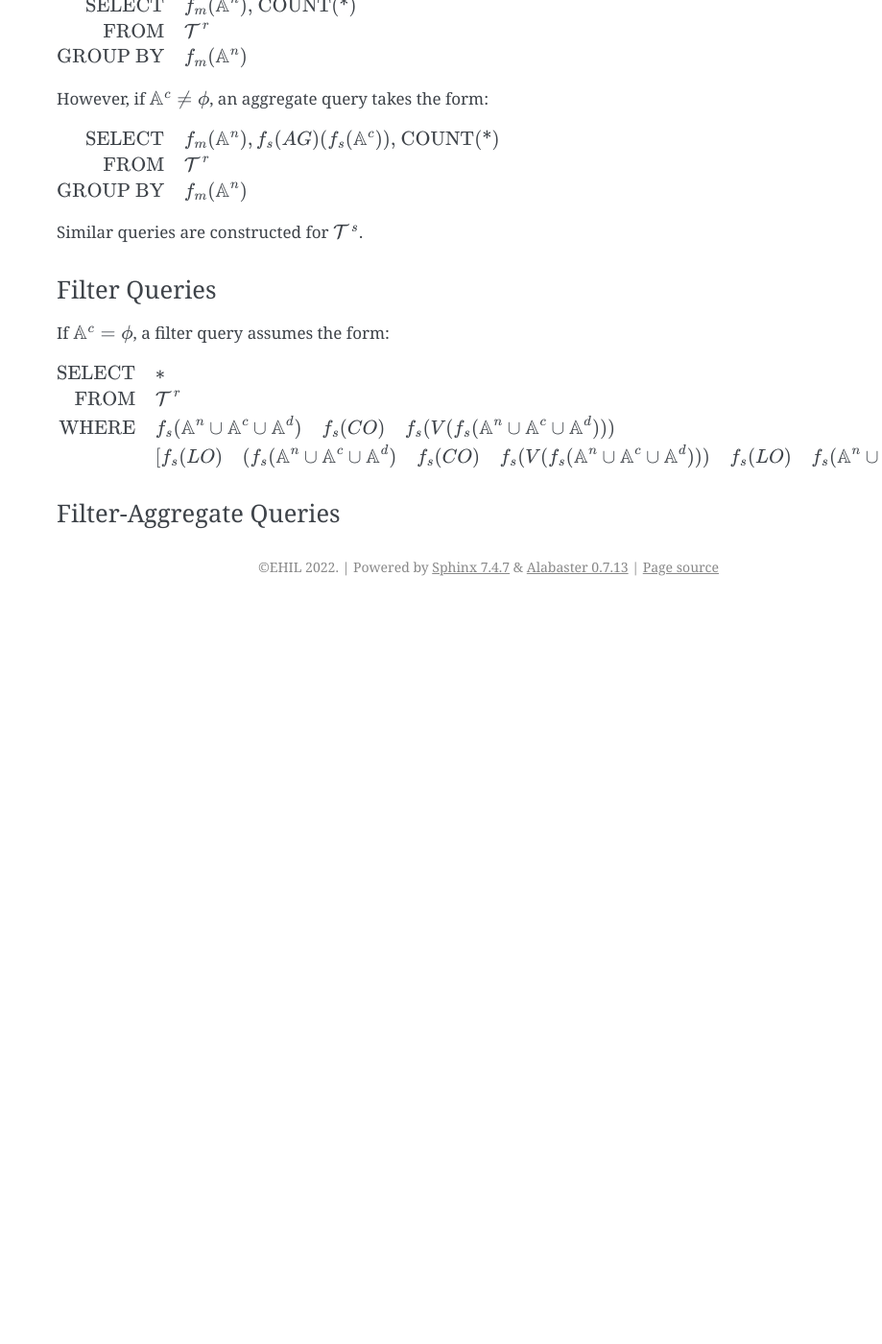
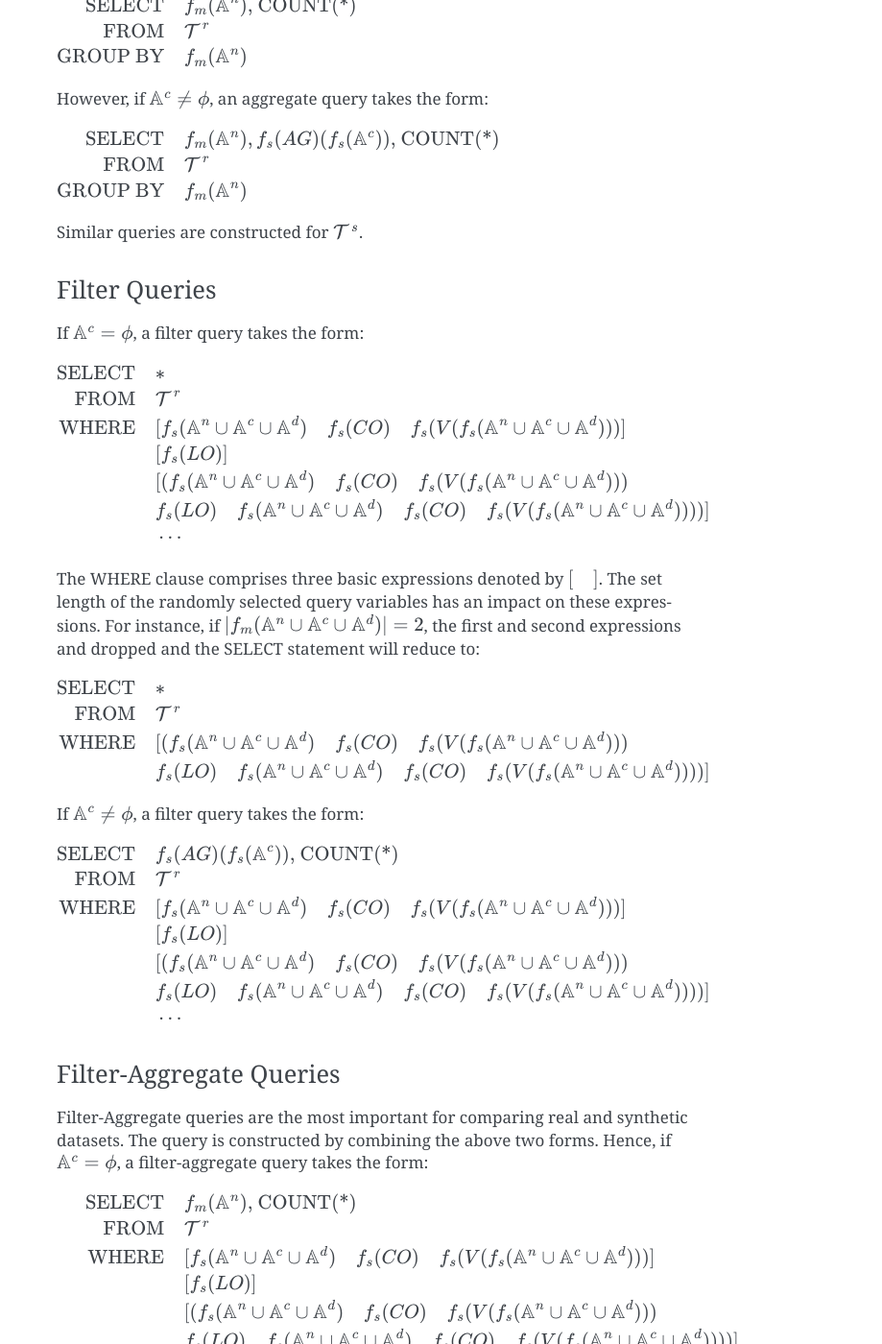
Before and after one commit to skababji-ehil/fuzzy_sql, a Sphinx documentation site: the page built from docs/introduction.rst, in a window 1280 px wide and 1400 px high, scrolled down 1874 px. Shown: the whole window at 96% size, without its empty margins (361-1280 px from the left). Built offline with Sphinx 7.4.7, drawn with Linux system fonts in a browser that asks for light colours; before the commit the page ends 2504 px from its top, so only the background shows below that; some of the changed text lies outside the part shown.

Commit message:
updated doc

```diff
--- a/docs/introduction.rst
+++ b/docs/introduction.rst
@@ -74,7 +74,7 @@ Similar queries are constructed for :math:`\mathcal{T^s}`.
 Filter Queries
 ~~~~~~~~~~~~~~
 
-If :math:`\mathbb{A}^c = \phi`, a filter query assumes the form:
+If :math:`\mathbb{A}^c = \phi`, a filter query takes the form:
 
 .. math::
    :nowrap:
@@ -82,12 +82,73 @@ If :math:`\mathbb{A}^c = \phi`, a filter query assumes the form:
     \begin{flalign}
     \text{SELECT} \quad  & * &&\\\nonumber
     \text{FROM}   \quad  & \mathcal{T}^r &&\\\nonumber
-    \text{WHERE}  \quad  & f_s(\mathbb{A}^n \cup \mathbb{A}^c \cup \mathbb{A}^d) \quad f_s(CO) \quad f_s(V(f_s(\mathbb{A}^n \cup \mathbb{A}^c \cup \mathbb{A}^d ))) &&\\\nonumber
-                         & [f_s(LO) \quad (f_s(\mathbb{A}^n \cup \mathbb{A}^c \cup \mathbb{A}^d) \quad f_s(CO) \quad f_s(V(f_s(\mathbb{A}^n \cup \mathbb{A}^c \cup \mathbb{A}^d ))) \quad f_s(LO) \quad f_s(\mathbb{A}^n \cup \mathbb{A}^c \cup \mathbb{A}^d) \quad f_s(CO) \quad f_s(V(f_s(\mathbb{A}^n \cup \mathbb{A}^c \cup \mathbb{A}^d ))))] &&
+    \text{WHERE}  \quad  & [f_s(\mathbb{A}^n \cup \mathbb{A}^c \cup \mathbb{A}^d) \quad f_s(CO) \quad f_s(V(f_s(\mathbb{A}^n \cup \mathbb{A}^c \cup \mathbb{A}^d )))] &&\\\nonumber
+                         & [f_s(LO)] &&\\\nonumber
+                         & [(f_s(\mathbb{A}^n \cup \mathbb{A}^c \cup \mathbb{A}^d) \quad f_s(CO) \quad f_s(V(f_s(\mathbb{A}^n \cup \mathbb{A}^c \cup \mathbb{A}^d ))) &&\\\nonumber
+                         & f_s(LO) \quad f_s(\mathbb{A}^n \cup \mathbb{A}^c \cup \mathbb{A}^d) \quad f_s(CO) \quad f_s(V(f_s(\mathbb{A}^n \cup \mathbb{A}^c \cup \mathbb{A}^d ))))] &&\\\nonumber
+                         & \cdots
+    \end{flalign}
+
+The WHERE clause comprises three basic expressions denoted by :math:`[\quad ]`. The set length of the randomly selected query variables has an impact on these expressions. For instance, if :math:`|f_m(\mathbb{A}^n \cup \mathbb{A}^c \cup \mathbb{A}^d)|=2`, the first and second expressions and dropped and the SELECT statement will reduce to:
+
+.. math::
+   :nowrap:
+
+    \begin{flalign}
+    \text{SELECT} \quad  & * &&\\\nonumber
+    \text{FROM}   \quad  & \mathcal{T}^r &&\\\nonumber
+    \text{WHERE}  \quad  & [(f_s(\mathbb{A}^n \cup \mathbb{A}^c \cup \mathbb{A}^d) \quad f_s(CO) \quad f_s(V(f_s(\mathbb{A}^n \cup \mathbb{A}^c \cup \mathbb{A}^d ))) &&\\\nonumber
+                         & f_s(LO) \quad f_s(\mathbb{A}^n \cup \mathbb{A}^c \cup \mathbb{A}^d) \quad f_s(CO) \quad f_s(V(f_s(\mathbb{A}^n \cup \mathbb{A}^c \cup \mathbb{A}^d ))))]
     \end{flalign}
 
 
+If :math:`\mathbb{A}^c \ne \phi`, a filter query takes the form:
+
+.. math::
+   :nowrap:
+
+    \begin{flalign}
+    \text{SELECT} \quad  & f_s(AG)(f_s(\mathbb{A}^c)) \text{, COUNT(*)} &&\\\nonumber
+    \text{FROM}   \quad  & \mathcal{T}^r &&\\\nonumber
+    \text{WHERE}  \quad  & [f_s(\mathbb{A}^n \cup \mathbb{A}^c \cup \mathbb{A}^d) \quad f_s(CO) \quad f_s(V(f_s(\mathbb{A}^n \cup \mathbb{A}^c \cup \mathbb{A}^d )))] &&\\\nonumber
+                         & [f_s(LO)] &&\\\nonumber
+                         & [(f_s(\mathbb{A}^n \cup \mathbb{A}^c \cup \mathbb{A}^d) \quad f_s(CO) \quad f_s(V(f_s(\mathbb{A}^n \cup \mathbb{A}^c \cup \mathbb{A}^d ))) &&\\\nonumber
+                         & f_s(LO) \quad f_s(\mathbb{A}^n \cup \mathbb{A}^c \cup \mathbb{A}^d) \quad f_s(CO) \quad f_s(V(f_s(\mathbb{A}^n \cup \mathbb{A}^c \cup \mathbb{A}^d ))))] &&\\\nonumber
+                         & \cdots
+    \end{flalign}
 
 
 Filter-Aggregate Queries
 ~~~~~~~~~~~~~~~~~~~~~~~~
+Filter-Aggregate queries are the most important for comparing real and synthetic datasets. The query is constructed by combining the above two forms. Hence, if :math:`\mathbb{A}^c = \phi`, a filter-aggregate query takes the form:
+
+.. math::
+    :nowrap:
+
+    \begin{flalign}
+    \text{SELECT} \quad & f_m(\mathbb{A}^n) \text{, COUNT(*)} &&\\\nonumber
+    \text{FROM} \quad & \mathcal{T}^r &&\\\nonumber
+    \text{WHERE}  \quad  & [f_s(\mathbb{A}^n \cup \mathbb{A}^c \cup \mathbb{A}^d) \quad f_s(CO) \quad f_s(V(f_s(\mathbb{A}^n \cup \mathbb{A}^c \cup \mathbb{A}^d )))] &&\\\nonumber
+                        & [f_s(LO)] &&\\\nonumber
+                        & [(f_s(\mathbb{A}^n \cup \mathbb{A}^c \cup \mathbb{A}^d) \quad f_s(CO) \quad f_s(V(f_s(\mathbb{A}^n \cup \mathbb{A}^c \cup \mathbb{A}^d ))) &&\\\nonumber
+                        & f_s(LO) \quad f_s(\mathbb{A}^n \cup \mathbb{A}^c \cup \mathbb{A}^d) \quad f_s(CO) \quad f_s(V(f_s(\mathbb{A}^n \cup \mathbb{A}^c \cup \mathbb{A}^d ))))] &&\\\nonumber
+                        & \cdots &&\\\nonumber
+    \text{GROUP BY} \quad & f_m(\mathbb{A}^n)
+    \end{flalign}
+
+
+and if :math:`\mathbb{A}^c \ne \phi`, a filter-aggregate query takes the form:
+
+.. math::
+    :nowrap:
+
+    \begin{flalign}
+    \text{SELECT} \quad & f_m(\mathbb{A}^n), f_s(AG)(f_s(\mathbb{A}^c)) \text{, COUNT(*)} &&\\\nonumber
+    \text{FROM}   \quad & \mathcal{T}^r &&\\\nonumber
+    \text{WHERE}  \quad  & [f_s(\mathbb{A}^n \cup \mathbb{A}^c \cup \mathbb{A}^d) \quad f_s(CO) \quad f_s(V(f_s(\mathbb{A}^n \cup \mathbb{A}^c \cup \mathbb{A}^d )))] &&\\\nonumber
+                        & [f_s(LO)] &&\\\nonumber
+                        & [(f_s(\mathbb{A}^n \cup \mathbb{A}^c \cup \mathbb{A}^d) \quad f_s(CO) \quad f_s(V(f_s(\mathbb{A}^n \cup \mathbb{A}^c \cup \mathbb{A}^d ))) &&\\\nonumber
+                        & f_s(LO) \quad f_s(\mathbb{A}^n \cup \mathbb{A}^c \cup \mathbb{A}^d) \quad f_s(CO) \quad f_s(V(f_s(\mathbb{A}^n \cup \mathbb{A}^c \cup \mathbb{A}^d ))))] &&\\\nonumber
+                        & \cdots &&\\\nonumber
+    \text{GROUP BY} \quad & f_m(\mathbb{A}^n)
+    \end{flalign}
```
